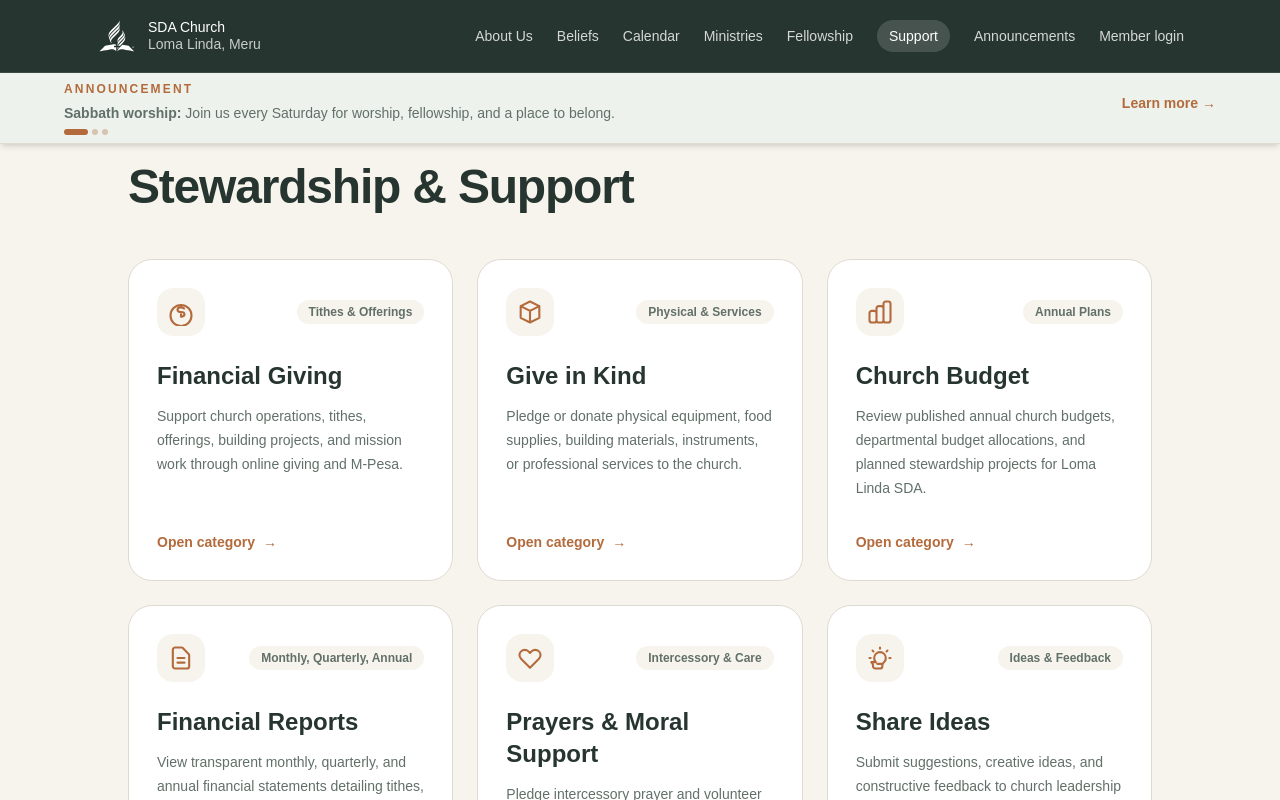
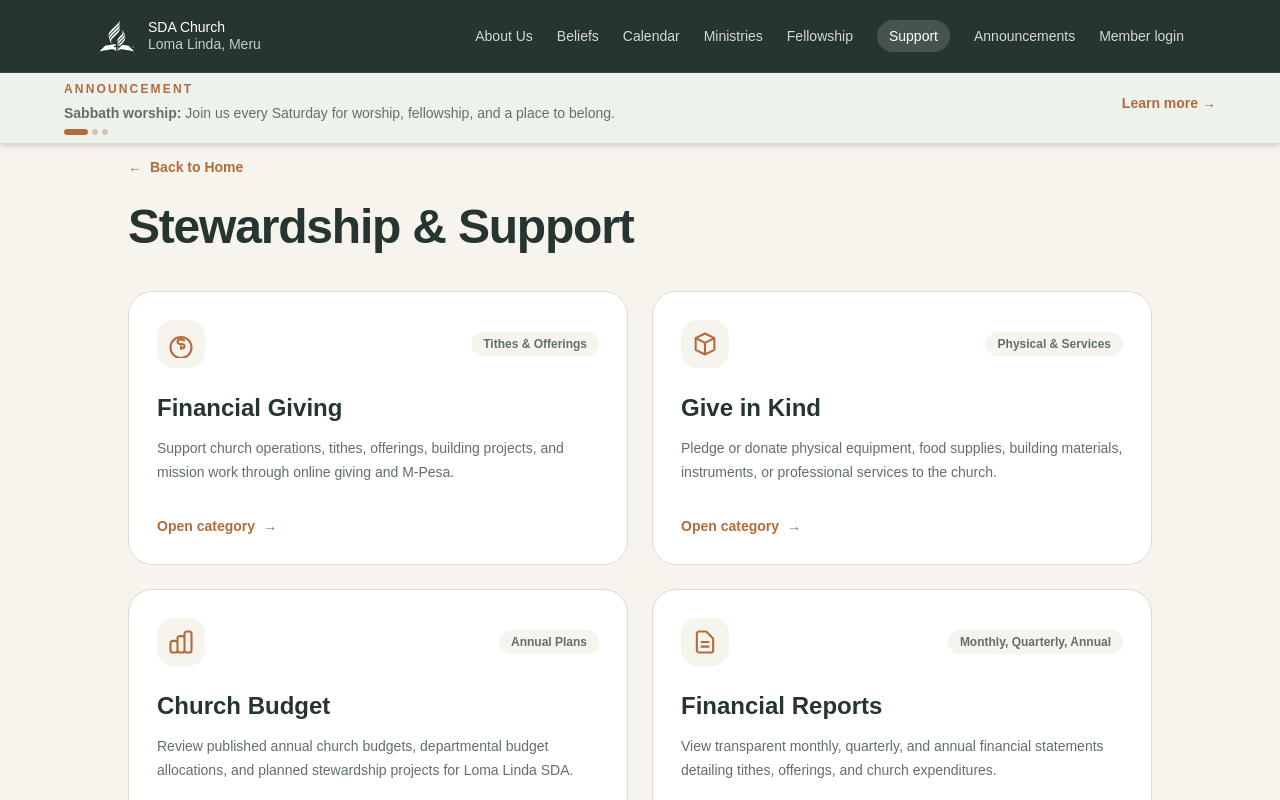
Before and after one commit to MwendaCipi/lomalinda, a Next.js app in the folder frontend/: page /support in a window 1280 px wide. Shown: the top 800 px of the page. Built offline with nearby package versions, Linux system fonts and the light colour scheme; no server answers.

Commit message:
Add Back to Home button and set Stewardship page layout to 2 cards per row on large screens

```diff
--- a/frontend/src/app/support/page.tsx
+++ b/frontend/src/app/support/page.tsx
@@ -73,14 +73,22 @@ const supportCategories = [
 
 export default function SupportHubPage() {
   return (
-    <main className="min-h-screen bg-[#f7f4ee] px-6 pt-12 pb-16 text-[#26352f] lg:px-8">
+    <main className="min-h-screen bg-[#f7f4ee] px-6 pt-10 pb-16 text-[#26352f] lg:px-8">
       <div className="mx-auto max-w-5xl">
-        <div className="max-w-3xl">
+        <Link
+          href="/"
+          className="inline-flex items-center gap-2 text-sm font-semibold text-[#b36b3c] transition hover:text-[#96552e]"
+        >
+          <span>&larr;</span>
+          <span>Back to Home</span>
+        </Link>
+
+        <div className="mt-6 max-w-3xl">
           <h1 className="text-3xl font-semibold tracking-tight sm:text-5xl">Stewardship & Support</h1>
         </div>
 
-        {/* 6 Category Cards Grid */}
-        <div className="mt-12 grid gap-6 md:grid-cols-2 lg:grid-cols-3">
+        {/* 6 Category Cards Grid (2 per row on desktop to avoid cluttering) */}
+        <div className="mt-10 grid gap-6 md:grid-cols-2 lg:grid-cols-2">
           {supportCategories.map((cat) => (
             <Link
               key={cat.href}
```
